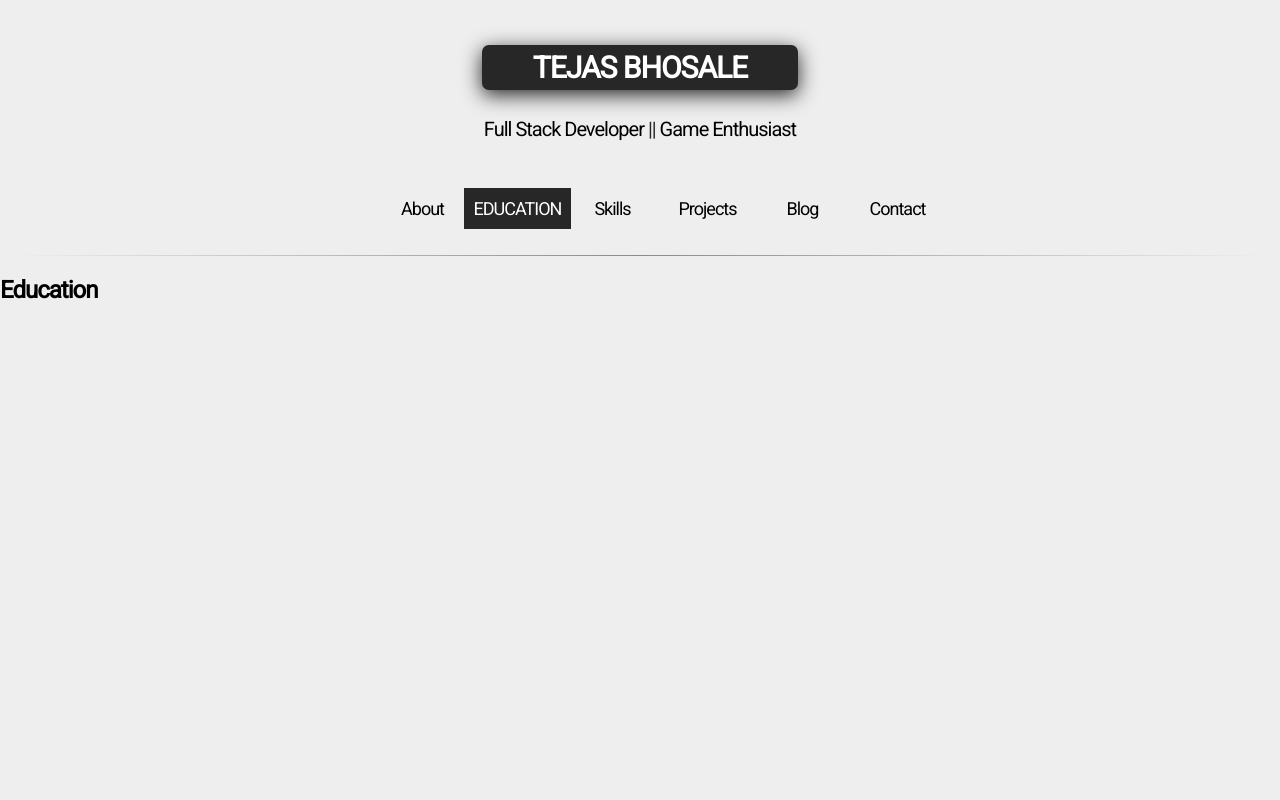
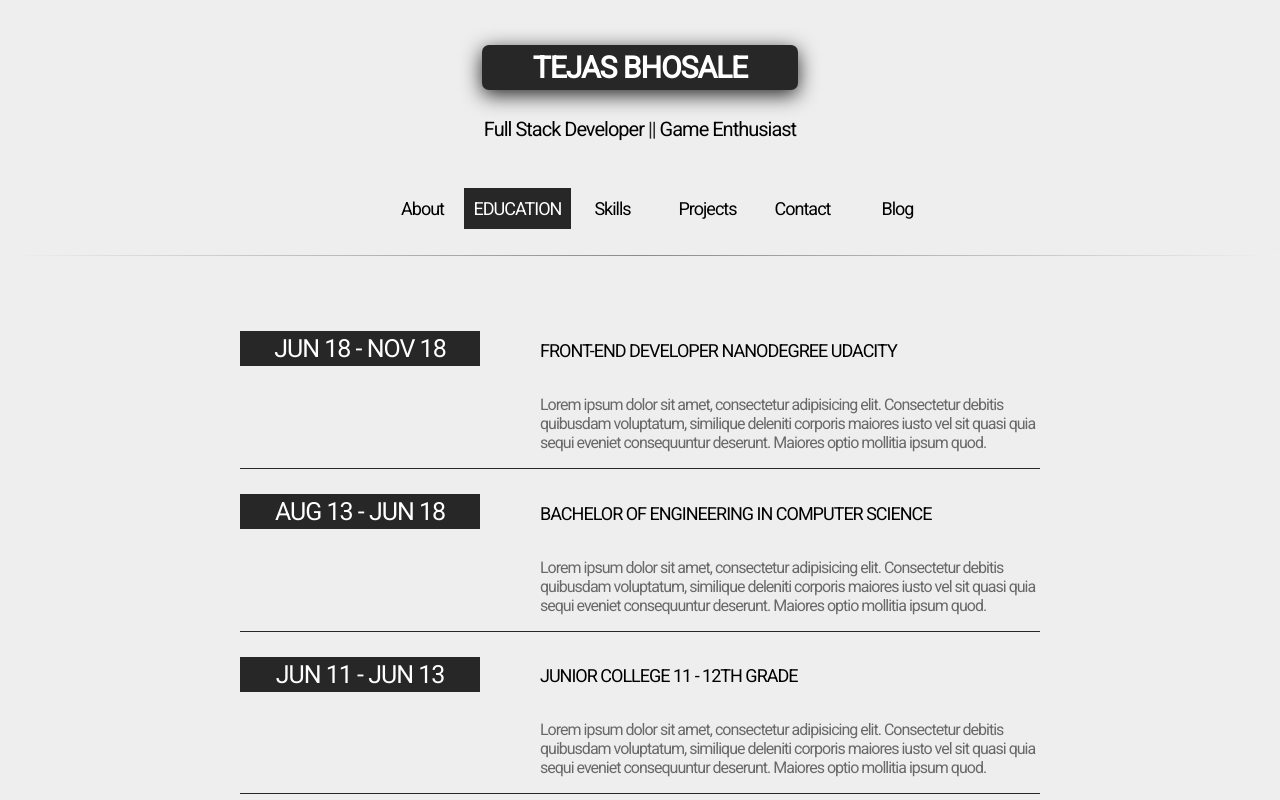
Before and after one commit to bhosaleT/my-portfolio-react, a React (Create React App) app: page / in a window 1280 px wide. Both pictures are taken after a click on the item "Education". Shown: the top 800 px of the page. Built offline with nearby package versions, Linux system fonts and the light colour scheme.

Commit message:
designed skills section

```diff
--- a/src/components/Education.js
+++ b/src/components/Education.js
@@ -1,9 +1,62 @@
-import React from 'react';
+import React from "react";
 
 const Education = () => (
-    <div>
-        <h2>Education</h2>
+  <div className="education-block">
+    <div className="education-block__tab">
+      <h3 className="education-block__date">JUN 18 - NOV 18</h3>
+      <div className="education-block__info">
+        <h4 className="education-block__heading">
+          Front-End Developer Nanodegree Udacity
+        </h4>
+        <p className="education-block__paragraph">
+          Lorem ipsum dolor sit amet, consectetur adipisicing elit. Consectetur
+          debitis quibusdam voluptatum, similique deleniti corporis maiores
+          iusto vel sit quasi quia sequi eveniet consequuntur deserunt. Maiores
+          optio mollitia ipsum quod.
+        </p>
+      </div>
     </div>
-)
+    <div className="education-block__tab">
+      <h3 className="education-block__date">AUG 13 - JUN 18</h3>
+      <div className="education-block__info">
+        <h4 className="education-block__heading">
+          Bachelor of Engineering in Computer Science
+        </h4>
+        <p className="education-block__paragraph">
+          Lorem ipsum dolor sit amet, consectetur adipisicing elit. Consectetur
+          debitis quibusdam voluptatum, similique deleniti corporis maiores
+          iusto vel sit quasi quia sequi eveniet consequuntur deserunt. Maiores
+          optio mollitia ipsum quod.
+        </p>
+      </div>
+    </div>
+    <div className="education-block__tab">
+      <h3 className="education-block__date">JUN 11 - JUN 13</h3>
+      <div className="education-block__info">
+        <h4 className="education-block__heading">
+          Junior College 11 - 12th grade
+        </h4>
+        <p className="education-block__paragraph">
+          Lorem ipsum dolor sit amet, consectetur adipisicing elit. Consectetur
+          debitis quibusdam voluptatum, similique deleniti corporis maiores
+          iusto vel sit quasi quia sequi eveniet consequuntur deserunt. Maiores
+          optio mollitia ipsum quod.
+        </p>
+      </div>
+    </div>
+    <div className="education-block__tab">
+      <h3 className="education-block__date">JUN 18 - NOV 18</h3>
+      <div className="education-block__info">
+        <h4 className="education-block__heading">SCHOOL</h4>
+        <p className="education-block__paragraph">
+          Lorem ipsum dolor sit amet, consectetur adipisicing elit. Consectetur
+          debitis quibusdam voluptatum, similique deleniti corporis maiores
+          iusto vel sit quasi quia sequi eveniet consequuntur deserunt. Maiores
+          optio mollitia ipsum quod.
+        </p>
+      </div>
+    </div>
+  </div>
+);
 
 export default Education;
--- a/src/components/Selector.js
+++ b/src/components/Selector.js
@@ -7,8 +7,8 @@ class Selector extends React.Component {
       { name: "Education" },
       { name: "Skills" },
       { name: "Projects" },
-      { name: "Blog" },
-      { name: "Contact" }
+      { name: "Contact" },
+      { name: "Blog" }
     ];
     return (
       <div className="container">
--- a/src/components/Skills.js
+++ b/src/components/Skills.js
@@ -1,9 +1,41 @@
-import React from 'react';
+import React from "react";
 
 const Skills = () => (
-    <div>
-        <h2>Skills</h2>
+  <div className="skill-block">
+    <div className="skill-block__tab">
+      <h4 className="skill-block__heading">Front End</h4>
+      <ul className="skill-list">
+        <li className="skill-item">HTML5</li>
+        <li className="skill-item">CSS3 / Sass</li>
+        <li className="skill-item">FlexBox / CSS-GRID</li>
+        <li className="skill-item">JavaScript (ES6)</li>
+        <li className="skill-item">jQuery</li>
+        <li className="skill-item">React</li>
+        <li className="skill-item">Redux</li>
+      </ul>
     </div>
-)
+    <div className="skill-block__tab">
+      <h4 className="skill-block__heading">Back End</h4>
+      <ul className="skill-list">
+        <li className="skill-item">Node.js</li>
+        <li className="skill-item">Express</li>
+        <li className="skill-item">Firebase</li>
+        <li className="skill-item">Firebase Authentication</li>
+      </ul>
+    </div>
+    <div className="skill-block__tab">
+      <h4 className="skill-block__heading">Other</h4>
+      <ul className="skill-list">
+        <li className="skill-item">Git / Github</li>
+        <li className="skill-item">JSON</li>
+        <li className="skill-item">Google Maps API</li>
+        <li className="skill-item">FourSquare API</li>
+        <li className="skill-item">Testing with Jest</li>
+        <li className="skill-item">Responsive Design</li>
+        <li className="skill-item"> Service Workers </li>
+      </ul>
+    </div>
+  </div>
+);
 
 export default Skills;
--- a/src/css/App.css
+++ b/src/css/App.css
@@ -96,10 +96,12 @@ li {
   font-size: 20px;
   font-weight: 300;
   /* grid-area: "text"; */
+  color: #696969;
 }
 
 .highlight {
   font-weight: bold;
+  color: #272727;
 }
 
 .button {
@@ -125,4 +127,76 @@ li {
   box-shadow: 0 5px 10px rgba(0, 0, 0, 0.9);
 }
 
-/*   EDUCATION SECTIOn   */
+/*   EDUCATION SECTION   */
+.education-block {
+  margin: 50px auto;
+  width: 800px;
+}
+
+.education-block__tab {
+  display: flex;
+  border-bottom: 1px solid #272727;
+  /* margin-bottom: 10px;   */
+}
+.education-block__date {
+  flex: 0 0 30%;
+  background: #272727;
+  color: white;
+  font-size: 25px;
+  display: inline-block;
+  height: 35px;
+  font-weight: 300;
+  display: flex;
+  align-items: center;
+  justify-content: center;
+}
+
+.education-block__info {
+  flex: 1;
+  padding-left: 60px;
+}
+
+.education-block__heading {
+  font-size: 18px;
+  /* background: #272727; */
+  padding: 10px 0;
+  /* color: white; */
+  text-align: left;
+  text-transform: uppercase;
+  font-weight: 300;
+}
+.education-block__paragraph {
+  font-size: 16px;
+  text-align: left;
+  color: #696969;
+}
+
+/*            SKILLS SECTION                 */
+.skill-block {
+  margin: 50px auto;
+  width: 800px;
+  display: flex;
+  justify-content: space-between;
+}
+
+.skill-block__heading {
+  background: #272727;
+  width: 100px;
+  padding: 10px 5px;
+  font-size: 20px;
+  text-align: center;
+  color: white;
+  text-transform: uppercase;
+  font-weight: 300;
+}
+
+.skill-list {
+  padding: 0;
+  margin: 0;
+}
+
+.skill-item{
+  font-size: 17px;
+  padding: 5px 0;
+  color: #696969;
+}
```
